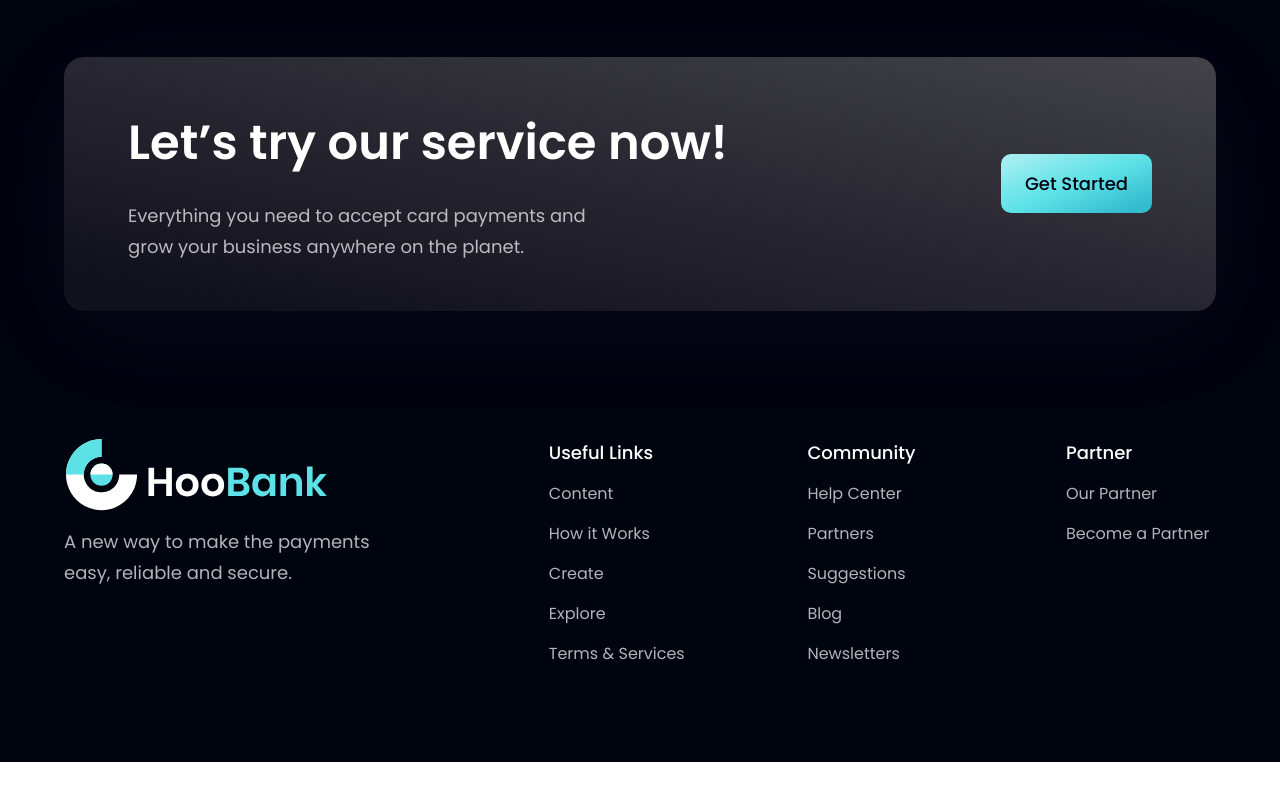
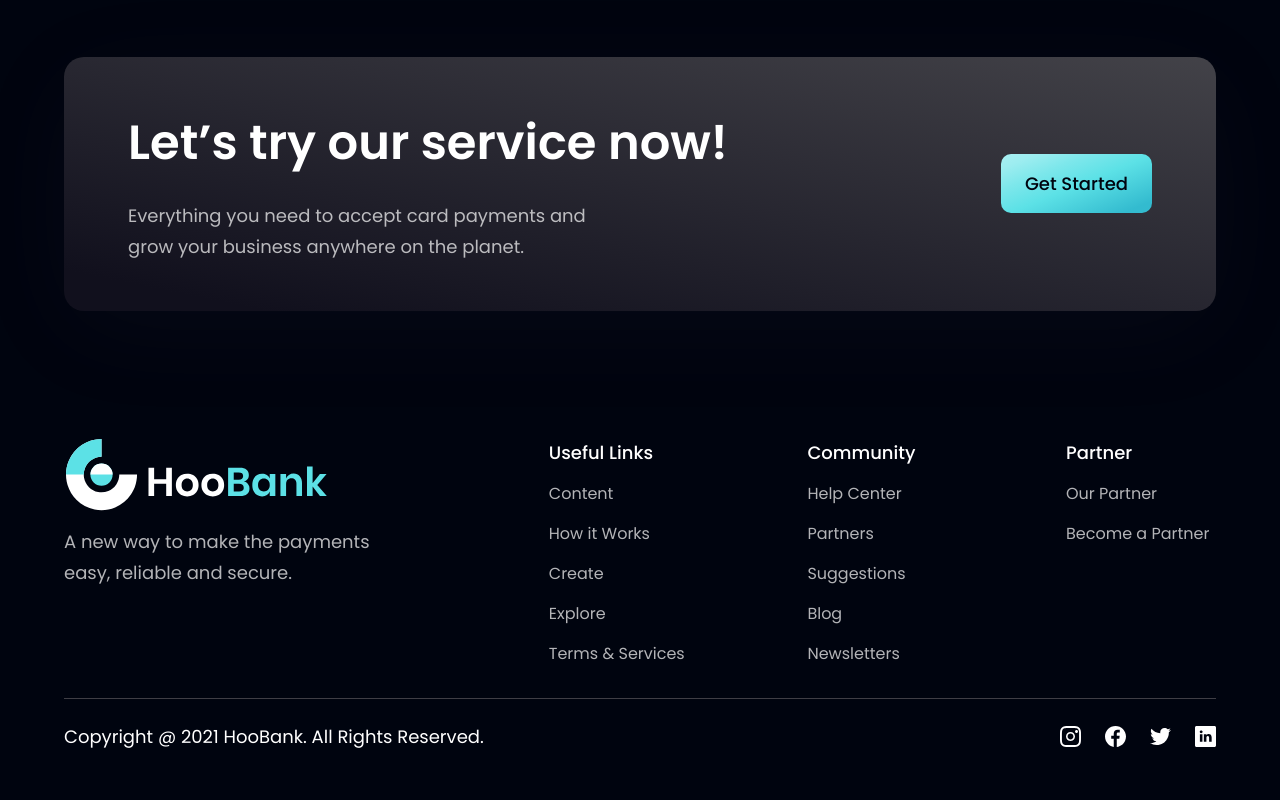
Before and after one commit to Jodjojo/hookbank, a React (Vite) app in the folder hookbank_project/: page / in a window 1280 px wide. Shown: the part 4087-4887 px from the top of the page. Before the commit the page ends 4849 px from the top, so only its background shows below. Built offline with nearby package versions, Linux system fonts and the light colour scheme.

Commit message:
Footer Section Final

```diff
--- a/hookbank_project/src/components/Footer.jsx
+++ b/hookbank_project/src/components/Footer.jsx
@@ -41,6 +41,24 @@
 				))}
 			</div>
 		</div>
+
+		<div className='w-full flex justify-between items-center md:flex-row flex-col pt-6 border-t-[1px] border-t-[#3f3e45]'>
+			<p className='font-poppins font-normal  text-center text-[18px] leading-[27px] text-white hover:brightness-200'>
+				Copyright @ 2021 HooBank. All Rights Reserved.
+			</p>
+			<div className='flex flex-row md:mt-0 mt-6'>
+				{socialMedia.map((social, index) => (
+					<img
+						key={social.id}
+						src={social.icon}
+						alt={social.id}
+						className={`w-[21px] h-[21px] object-contain cursor-pointer ${
+							index !== socialMedia.length - 1 ? "mr-6" : "mr-0"
+						}`}
+					/>
+				))}
+			</div>
+		</div>
 	</section>
 );
 
```
